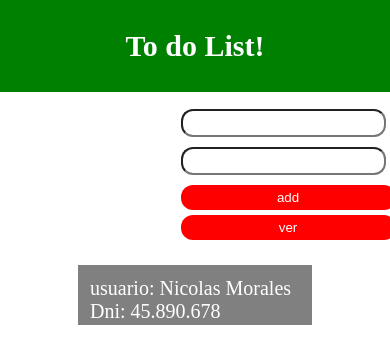
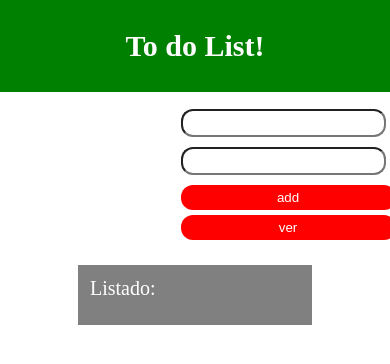
Before and after one commit to NicolasMoralesDev/To-Do-List, a plain HTML site: page index.html in a window 390 px wide. Drawn offline with Linux system fonts and the light colour scheme.

```diff
--- a/index.html
+++ b/index.html
@@ -43,8 +43,8 @@
     <!-- Listado -->
 
     <ul class="container_ul" id="listado">
-      <li  id="li">
-       usuario: Nicolas Morales Dni: 45.890.678
+      <li id="li">
+          Listado:
       </li>
     </ul>
 
```
